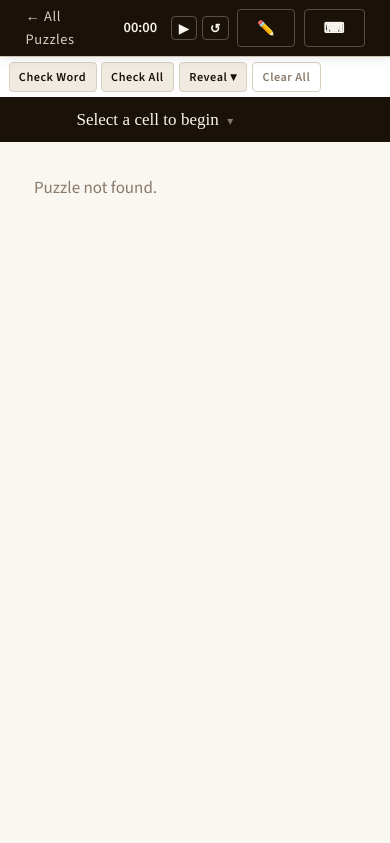
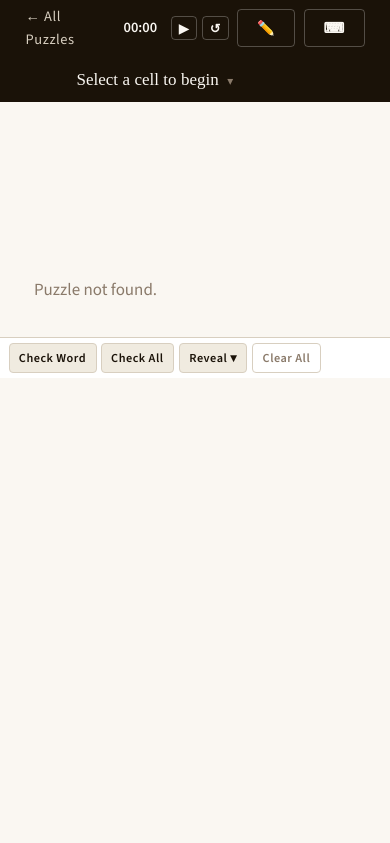
Before and after one commit to Fugueboy/shavian-crosswords, a FastAPI app: page /crossword/1 in a window 390 px wide. Shown: the top 843 px of the page. After the commit the page ends 378 px from the top, so only its background shows below. Run offline with FastAPI, Linux system fonts and the light colour scheme; some libraries are stand-ins or nearby versions; some web fonts are replaced.

Commit message:
Fix clue bar 12

```diff
--- a/frontend/static/css/solver.css
+++ b/frontend/static/css/solver.css
@@ -425,17 +425,22 @@
 
 .header-actions { display: flex; gap: 0.5rem; }
 
+.mobile-header { display: contents; }
+
 /* Mobile layout */
 @media (max-width: 750px) {
-  html, body { height: auto; overflow: auto; }
+  html { overflow: hidden; height: 100%; }
+  body { overflow-y: auto; height: 100%; }
   .solver-page { height: auto; overflow: visible; display: block; }
-  .solver-main { display: block; overflow: visible; height: auto; }
+  .solver-main { display: block; overflow: visible; height: auto; margin-top: 0; }
   .solver-layout { flex-direction: column; height: auto; overflow: visible; }
   .grid-panel { padding: 0.5rem; height: auto; overflow: visible; }
 
-  .site-header { position: fixed; top: 0; left: 0; right: 0; z-index: 100; }
-  .solver-toolbar { position: fixed; top: 56px; left: 0; right: 0; z-index: 90; background: white; }
-  .active-clue-banner { position: fixed; top: 96px; left: 0; right: 0; z-index: 80; }
+  .mobile-header { position: fixed; top: 0; left: 0; right: 0; z-index: 100; }
+  .site-header { position: static; }
+  .solver-toolbar { position: static; background: white; }
+  .active-clue-banner { position: static; }
+
   .solver-main { margin-top: 140px; }
 
   .clue-panel {
```
